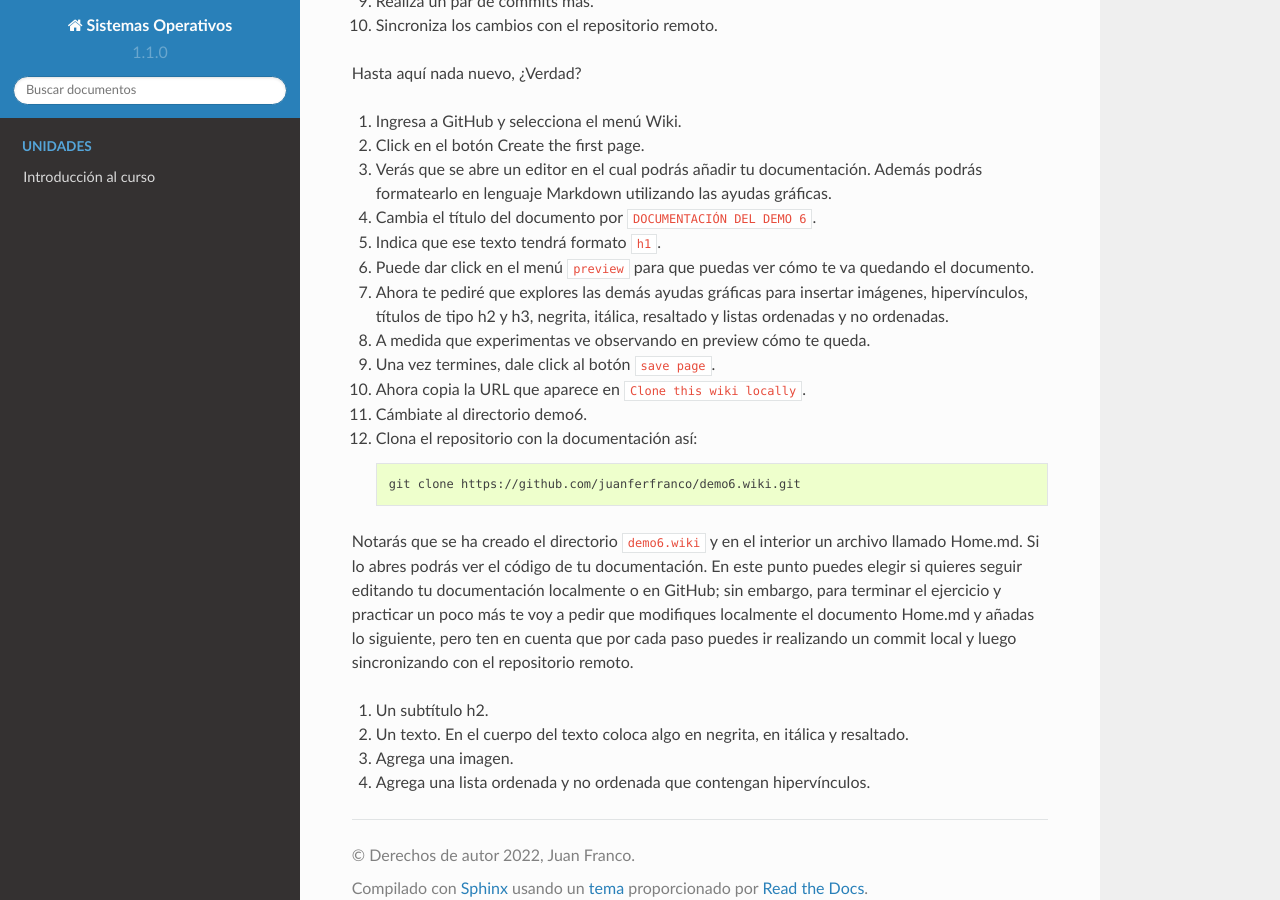
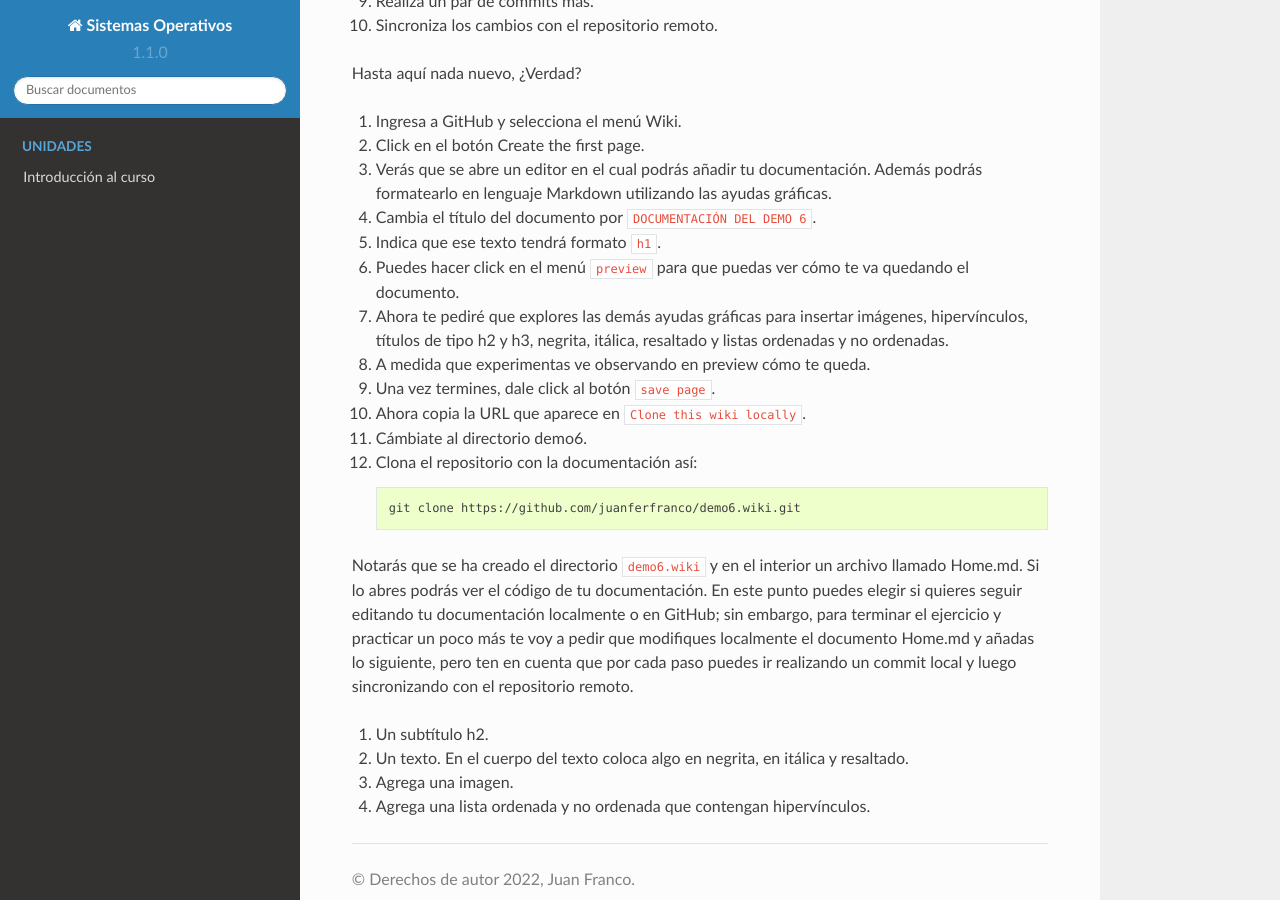
Before and after one commit to juanferfranco/sistemasoperativos, a Sphinx documentation site: the page built from docs/_unidad1/introGit.rst, in a window 1280 px wide and 900 px high, scrolled down 19555 px. Built offline with Sphinx 7.4.7 and the Read the Docs theme 2.0.0, drawn with Linux system fonts in a browser that asks for light colours; pages that are not in the unit, such as notebooks, are missing from menus.

Commit message:
update ejercicio 20

```diff
--- a/docs/_unidad1/introGit.rst
+++ b/docs/_unidad1/introGit.rst
@@ -1021,7 +1021,7 @@ Hasta aquí nada nuevo, ¿Verdad?
    podrás formatearlo en lenguaje Markdown utilizando las ayudas gráficas.
 #. Cambia el título del documento por ``DOCUMENTACIÓN DEL DEMO 6``.
 #. Indica que ese texto tendrá formato ``h1``.
-#. Puede dar click en el menú ``preview`` para que puedas ver cómo te va quedando el
+#. Puedes hacer click en el menú ``preview`` para que puedas ver cómo te va quedando el
    documento.
 #. Ahora te pediré que explores las demás ayudas gráficas para insertar imágenes,
    hipervínculos, títulos de tipo h2 y h3, negrita, itálica, resaltado y listas ordenadas
```
